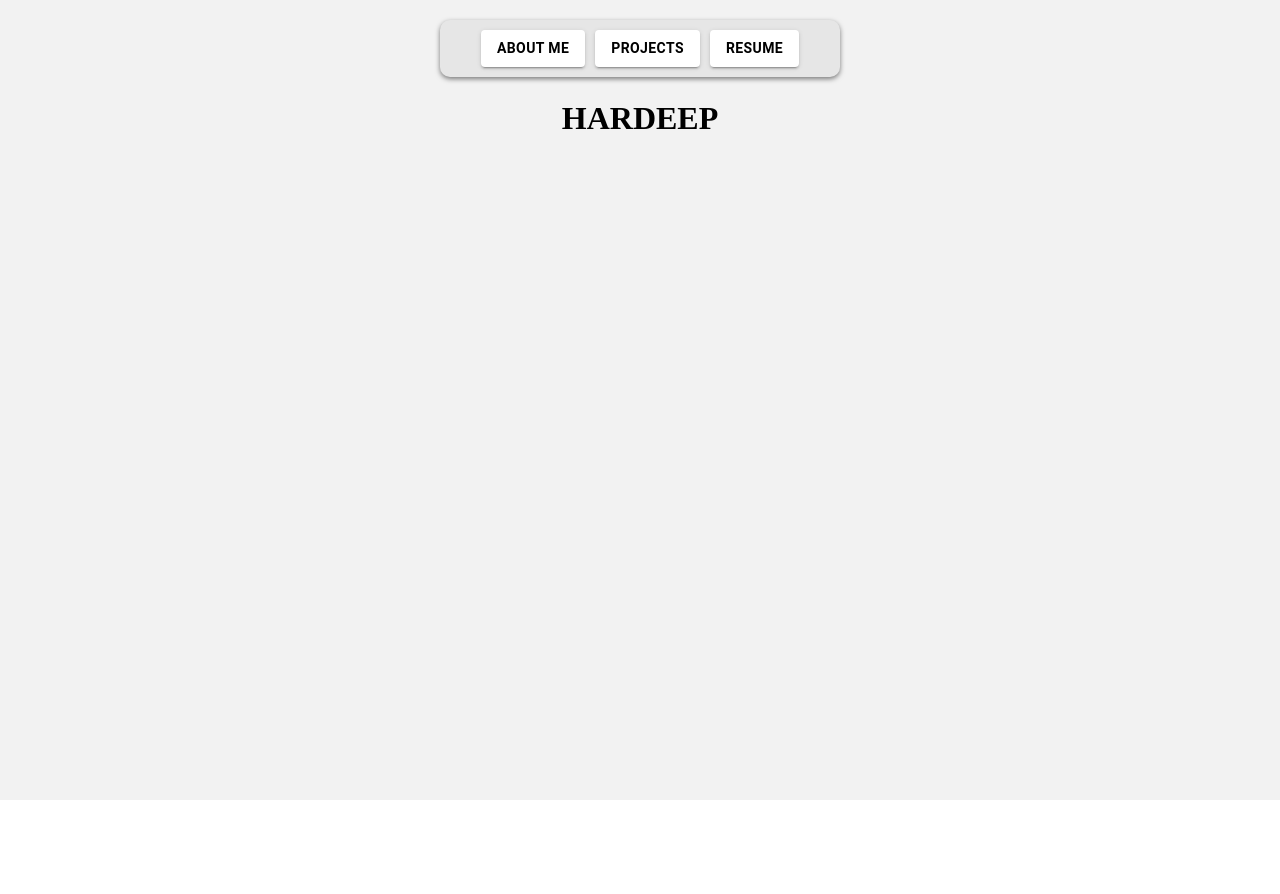
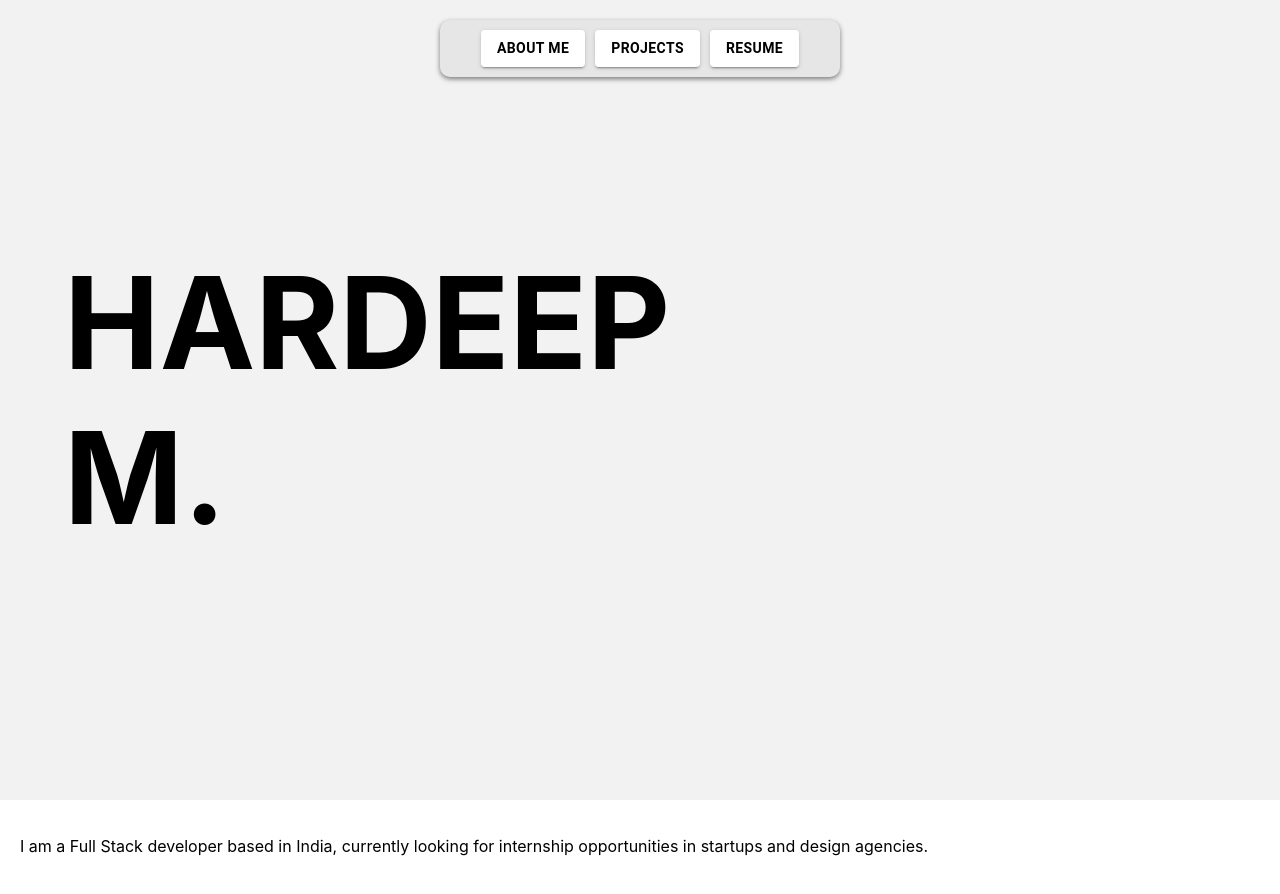
Before and after one commit to hardeepmty/My-Portfolio, a React (Create React App) app in the folder frontend/: page / in a window 1280 px wide. Shown: the top 894 px of the page. Before the commit the page ends 800 px from the top, so only its background shows below. Built offline with nearby package versions, Linux system fonts and the light colour scheme; the HTML template or start-up script is replaced by a standard one.

Commit message:
few updates

```diff
--- a/frontend/package.json
+++ b/frontend/package.json
@@ -10,9 +10,11 @@
     "@testing-library/jest-dom": "^5.17.0",
     "@testing-library/react": "^13.4.0",
     "@testing-library/user-event": "^13.5.0",
+    "gsap": "^3.12.5",
     "react": "^18.3.1",
     "react-dom": "^18.3.1",
     "react-scripts": "5.0.1",
+    "split-text-js": "^1.0.3",
     "web-vitals": "^2.1.4"
   },
   "scripts": {
--- a/frontend/src/App.js
+++ b/frontend/src/App.js
@@ -7,7 +7,7 @@ const App = () => {
   return (
     <div>
       <Navbar/>
-      {/* <HeroPage/> */}
+      <HeroPage/>
       <Body/>
     </div>
   )
--- /dev/null
+++ b/frontend/src/pages/Body.css
@@ -0,0 +1,11 @@
+p{
+  font-size: 7rem ;
+  text-align: center ;
+  color: white;
+  margin: 0;
+  line-height: 0 ;
+
+  &:nth-of-type(5){
+    color:yellow ;
+  }
+}
--- a/frontend/src/pages/Body.jsx
+++ b/frontend/src/pages/Body.jsx
@@ -1,11 +1,10 @@
-import { Stack } from '@mui/material'
 import React from 'react'
 
 const Body = () => {
   return (
-    <Stack sx={{bgcolor:"#f2f2f2", textAlign:"center",height:"100vh"}}>
-      <h1 style={{fontFamily:"Montserrat",marginTop:"100px"}}>HARDEEP</h1>
-    </Stack>
+    <div>
+
+    </div>
   )
 }
 
--- a/package.json
+++ b/package.json
@@ -2,6 +2,8 @@
   "dependencies": {
     "@emotion/react": "^11.11.4",
     "@emotion/styled": "^11.11.5",
-    "@mui/material": "^5.15.15"
+    "@mui/material": "^5.15.15",
+    "gsap": "^3.12.5",
+    "split-text-js": "^1.0.3"
   }
 }
```
Also changed, not shown: frontend/src/pages/HeroPage.jsx (line endings or trailing spaces), 2 other files (tests, documents, lock files or other folders).
